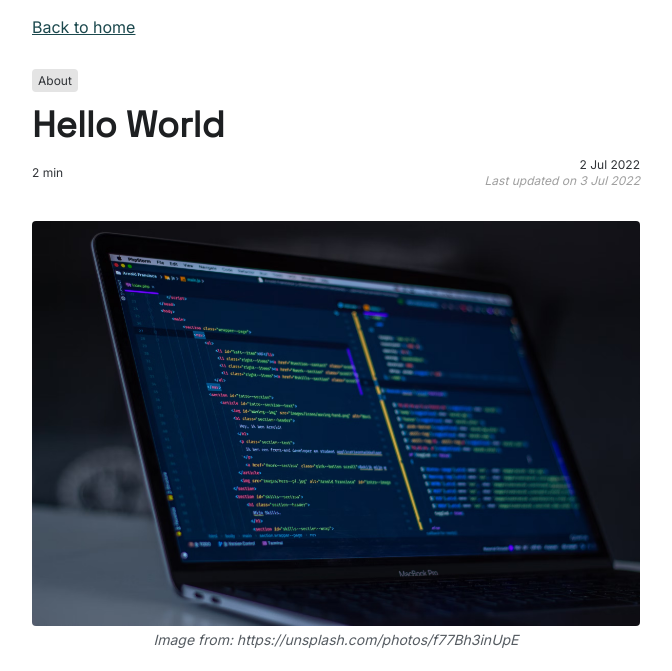
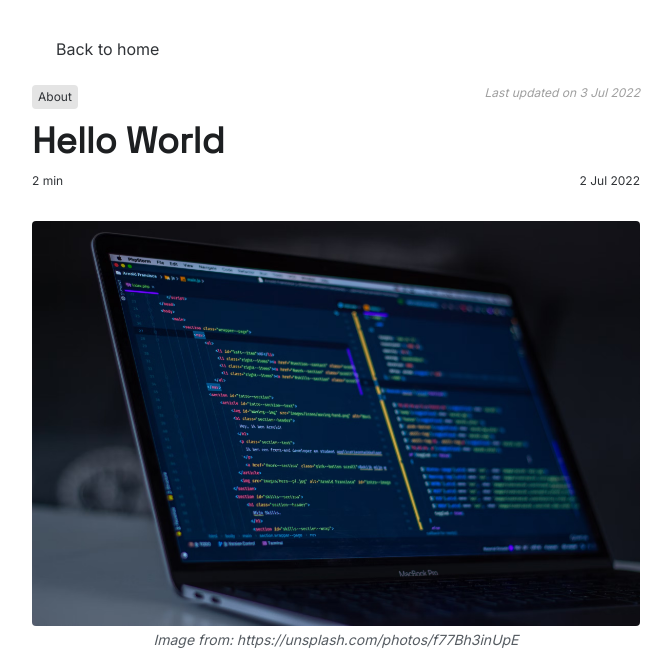
Before and after one commit to samogorm/personal-website, an Astro site: page /posts/using-mdx in a window 1280 px wide. Shown: the part 91-762 px from the top of the page, without its empty margins (304-976 px from the left). Built offline with nearby package versions, Linux system fonts and the light colour scheme; Astro itself is replaced by a stand-in of ours.

Commit message:
Improve visibility of "go back" link from blog post

```diff
--- a/src/layouts/BlogPost.astro
+++ b/src/layouts/BlogPost.astro
@@ -1,4 +1,5 @@
 ---
+import { Icon } from 'astro-icon';
 import { SITE_TITLE } from 'src/consts';
 import type { CollectionEntry } from 'astro:content';
 import FormattedDate from '../components/FormattedDate.astro';
@@ -9,35 +10,40 @@ type Props = CollectionEntry<'blog'>['data'];
 
 const { title, description, pubDate, updatedDate, heroImage, heroAlt, readTime, category, heroSource } = Astro.props;
 ---
+<style lang="css">
+  a:hover > [astro-icon] {
+    fill: #78C7D0;
+  }
+</style>
+
 <MainLayout
 	title={ `${SITE_TITLE} - ${title}` }
 	description={ description }
 >
-	<article class="flex flex-col prose prose-primary dark:prose-invert">
-		<a href="/" class="hover:text-primary-600 transition-colors ease-in-out duration-200 mb-6">
+	<a href="/" class="flex  items-center hover:text-primary-600 transition-all ease-in-out duration-200 mt-6">
+		<Icon name="arrow-left" class="h-5 w-5 fill-white mr-1 transition-all ease-in-out duration-200" />
 		Back to home
 	</a>
+	<article class="flex flex-col prose prose-primary dark:prose-invert mt-6">
 		<div>
+			<div class="flex item-center justify-between">
 				<Tag
 					text={ category }
 				/>
+				{
+					updatedDate && (
+						<div class="italic text-lightGrey-600 text-right text-xs">
+							Last updated on <FormattedDate date={ updatedDate } />
+						</div>
+					)
+				}
+			</div>
 			<h1 class="text-2xl md:text-4xl font-mono font-black my-3">
 				{ title }
 			</h1>
 			<div class="flex justify-between items-center text-xs dark:text-lightGrey-400">
-				<span>
 				{ readTime }
-				</span>
-				<span class="text-right">
 				<FormattedDate date={ pubDate } />
-					{
-						updatedDate && (
-							<div class="italic text-lightGrey-600">
-								Last updated on <FormattedDate date={ updatedDate } />
-							</div>
-						)
-					}
-				</span>
 			</div>
 			{ heroImage && (
 				<figure class="mb-6 text-center">
```
Also changed, not shown: src/icons/arrow-left.svg (added). Lines whose indentation alone changed are shown as unchanged.
